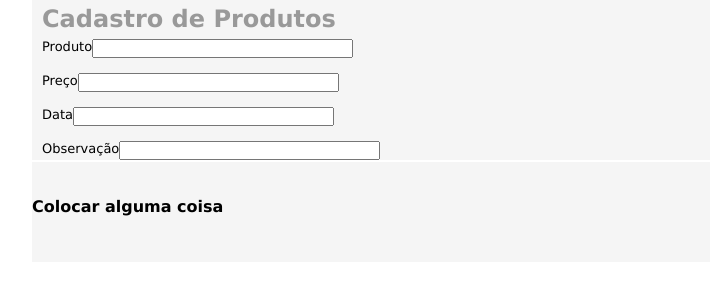
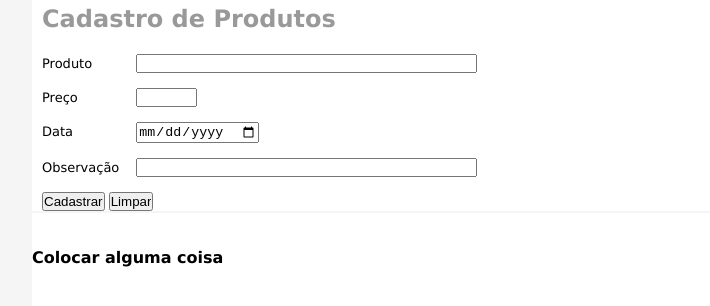
Before and after one commit to eduardovismara/EC3, a plain HTML site: page CadastroProduto.html in a window 1280 px wide. Shown: the part 144-450 px from the top of the page, without its empty margins (138-848 px from the left). Drawn offline with Linux system fonts and the light colour scheme.

Commit message:
Sexta 18 03 16

```diff
--- a/CadastroProduto.html
+++ b/CadastroProduto.html
@@ -1,10 +1,11 @@
 <!DOCTYPE html>
 <html lang="pt-BR">
 	<head>
-		<title>Edição</title>
+		<title>Cadastro de Produto</title>
 		<meta charset="UTF-8">
 		<link rel="stylesheet" type="text/css" href="css/estilo.css">
 		<script src="js/menu.js"></script>
+		<script src="js/db.js"></script>
 	</head>
 
 	<body onload="montaMenu()">
@@ -14,42 +15,30 @@
 		<section id="conteudo">
 
 			<h1>Cadastro de Produtos</h1>
+			<br>
 
-			<div id="labelProduto">
+			<form>
+
 				<label>Produto</label>
-			</div>
 
-			<div id="textProduto">
-				<input type="text" size="30">
-			</div>
-			<Br>
+				<input type="text" size="40px" name="txtProduto"><br><br>
 
+			    <label>Preço</label>
 
-			<div id="labelPreco">
-				<label>Preço</label>
-			</div>
+				<input type="text" size="5px" name="txtPreco"><br><br>
 
-			<div id="textPreco">
-				<input type="text" size="30">
-			</div>
+				<label>Data</label>
 
-			<Br>
-			<div id="labelData">
-				<label>Data</label>
-			</div>
+				<input type="date" size="20px" name="txtData"><br><br>
 
-			<div id="textData">
-				<input type="text" size="30">
-			</div>
+				<label>Observação</label>
 
-			<Br>
-			<div id="labelObs">
-				<label>Observação</label>
-			</div>
+				<input type="text" size="40px" name="txtObs"><br><br>
 
-			<div id="textObs">
-				<input type="text" size="30">
-			</div>
+				<input type="button" value="Cadastrar" onclick="cadastraProduto()">
+				<input type="button" value="Limpar">
+
+			</form>
 
 
 		</section>
--- a/css/estilo.css
+++ b/css/estilo.css
@@ -12,13 +12,14 @@ body{
 	width: 940px;
 	font: 13px Verdana, geneva, sans-serif;
 	color: #000;
+	background-color: #f5f5f5;
 }
 
 section.cabecalho{
 	background:  #DDEEEE;
 	height: 116px;
 	white-space: 940;
-	background-color: #f5f5f5;
+	background-color: #FFF;
 }
 
 img.logo{
@@ -30,7 +31,7 @@ footer{
 	background:  #DDEEEE;
 	height: 100px;
 	white-space: 940;
-	background-color: #f5f5f5;
+	background-color: #FFF;
 	margin-top: 2px;
 }
 
@@ -82,7 +83,7 @@ nav ul li a.selecionado{
 section#conteudo{
 	height: auto;
 	white-space: 940;
-	background-color: #f5f5f5;
+	background-color: #FFF;
 	margin-top: 2px;
 	padding-left: 10px;
 }
@@ -124,3 +125,8 @@ table{
 #labelObs{
 	float: left;
 }
+
+label {
+    display: inline-block;
+    width: 90px;
+}
--- /dev/null
+++ b/js/db.js
@@ -0,0 +1,34 @@
+function iniciar(){
+	var index = -1; //index of the selected list item
+
+	var produtos = [
+		{"id":"1","nome":"Alexandre Gama","endereco":"R.qualquer"},
+		{"id":"2","nome":"Angelo","endereco":"teste"},
+	];
+
+	localStorage.setItem('produtos',JSON.stringify(produtos));
+	localStorage.setItem('index',index);
+}
+
+function teste_storage(nome){
+	var produtos_volta = localStorage.getItem('produtos');
+	teste = JSON.parse(produtos_volta);
+	console.log(nome,":",teste[1].nome);
+	console.log("index:",localStorage.index);
+}
+
+function incrementarID(){
+	localStorage.index=parseInt(localStorage.index)+1;
+}
+
+function cadastraProduto(){
+	var parcial = localStorage.getItem('produtos');
+	produtos_volta = JSON.parse(parcial);
+
+	produtos_volta.push({"id":localStorage.index,"nome":"teste"+localStorage.index,"endereco":"teste"+localStorage.index});
+
+
+	localStorage.setItem('produtos',JSON.stringify(produtos_volta));
+
+	console.log("Produtos:",produtos_volta);
+}
```
Also changed, not shown: produtos.html (+4 -8 lines).
